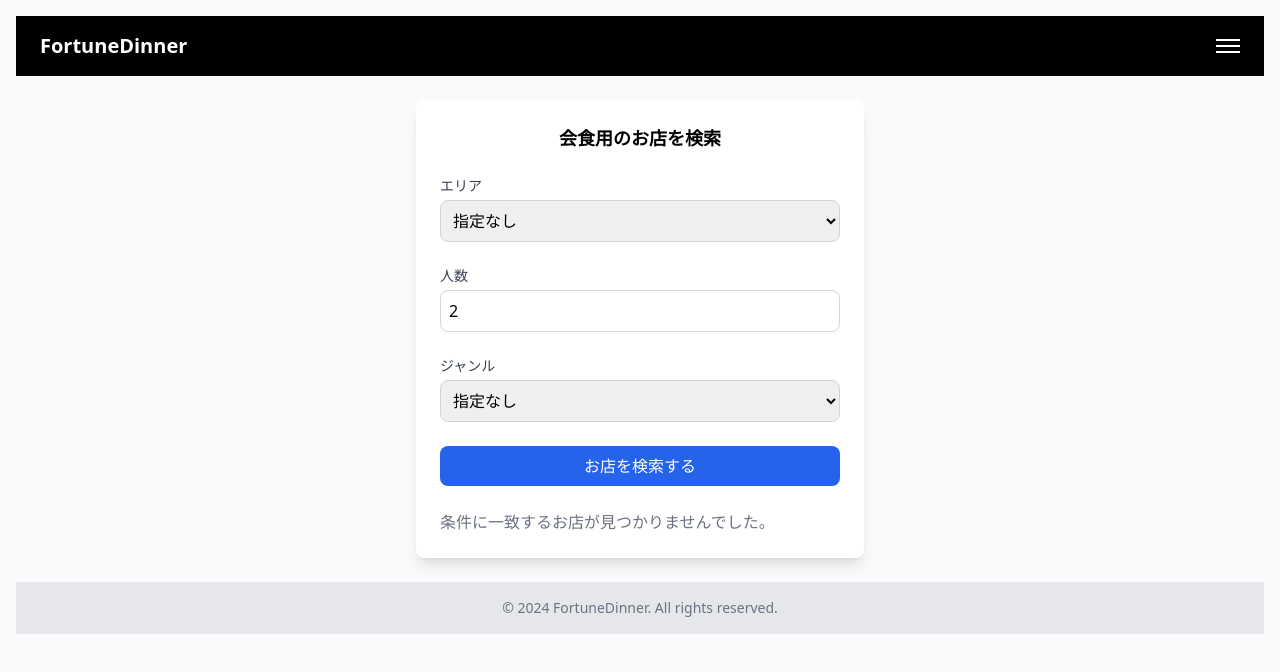
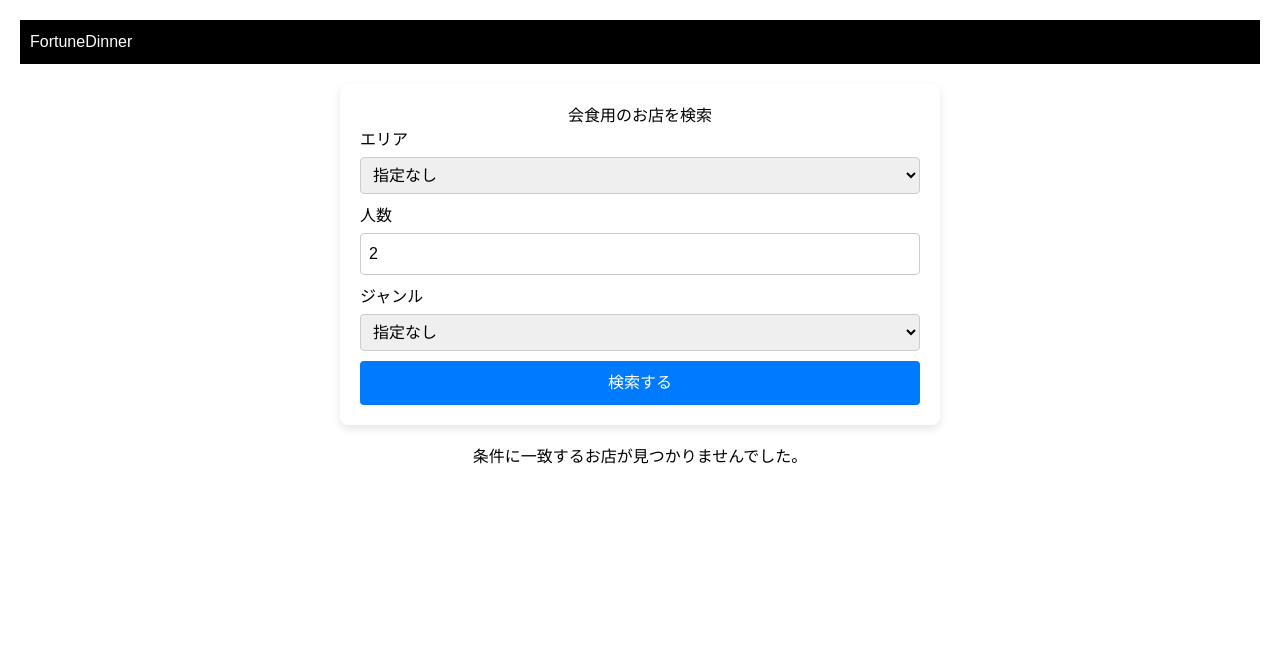
Before and after one commit to teishito/Deploy_Azure_front, a Next.js app: page / in a window 1280 px wide. Shown: the top 672 px of the page. Built offline with nearby package versions, Linux system fonts and the light colour scheme.

Commit message:
Update index.js

```diff
--- a/pages/index.js
+++ b/pages/index.js
@@ -5,98 +5,98 @@ import Footer from "../components/Footer";
 export default function Home() {
   // 状態管理
   const [area, setArea] = useState("指定なし");
-  const [guests, setGuests] = useState(2);
+  const [people, setPeople] = useState(2);
   const [genre, setGenre] = useState("指定なし");
   const [searchResults, setSearchResults] = useState([]);
   const [loading, setLoading] = useState(false);
   const [error, setError] = useState("");
+  const BACKEND_URL = "https://tech0-gen-8-step3-app-py-10.azurewebsites.net";
 
   // 検索処理
-  const handleSearch = async (e) => {
-    e.preventDefault();
+  const handleSearch = async () => {
     setLoading(true);
     setError("");
 
     try {
-      const response = await fetch(
-        "https://tech0-gen-8-step3-app-py-10.azurewebsites.net/api/restaurants",
-        {
+      const response = await fetch(`${BACKEND_URL}/api/restaurants`, {
         method: "POST",
-          headers: { "Content-Type": "application/json" },
+        headers: {
+          "Content-Type": "application/json",
+        },
         body: JSON.stringify({
           area: area === "指定なし" ? "" : area,
           genre: genre === "指定なし" ? "" : genre,
-            people: guests,
+          people,
         }),
-        }
-      );
+      });
 
       if (!response.ok) {
-        throw new Error(`Server error: ${response.status}`);
+        throw new Error(`検索に失敗しました: ${response.status}`);
       }
 
       const data = await response.json();
       setSearchResults(data.restaurants || []);
     } catch (err) {
-      setError(err.message || "検索に失敗しました");
+      setError(err.message || "予期しないエラーが発生しました");
     } finally {
       setLoading(false);
     }
   };
 
   return (
-    <div className="min-h-screen bg-gray-50 flex flex-col items-center p-4">
-      <Header />
-      <main className="w-full max-w-md bg-white rounded-lg shadow-lg mt-6 p-6">
-        <form onSubmit={handleSearch} className="space-y-6">
-          <h2 className="text-lg font-bold text-center">会食用のお店を検索</h2>
+    <div style={{ fontFamily: "'Arial', sans-serif", padding: "20px" }}>
+      <header style={{ backgroundColor: "#000", color: "#fff", padding: "10px" }}>
+        <h1 style={{ margin: 0 }}>FortuneDinner</h1>
+      </header>
 
+      <main style={{ maxWidth: "600px", margin: "20px auto" }}>
+        <div style={{ backgroundColor: "#fff", padding: "20px", borderRadius: "8px", boxShadow: "0 4px 8px rgba(0,0,0,0.1)" }}>
+          <h2 style={{ textAlign: "center" }}>会食用のお店を検索</h2>
+          <form
+            onSubmit={(e) => {
+              e.preventDefault();
+              handleSearch();
+            }}
+          >
             {/* エリア */}
-          <div className="relative mb-4">
-            <label className="block text-sm font-medium text-gray-700 mb-1">
+            <label style={{ display: "block", marginBottom: "10px" }}>
               エリア
-            </label>
               <select
                 value={area}
                 onChange={(e) => setArea(e.target.value)}
-              className="w-full border border-gray-300 rounded-lg p-2"
+                style={{ width: "100%", padding: "8px", marginTop: "5px", border: "1px solid #ccc", borderRadius: "4px" }}
               >
                 <option value="指定なし">指定なし</option>
-              <option value="福岡県福岡市中央区">福岡県福岡市中央区</option>
-              <option value="福岡県福岡市博多区">福岡県福岡市博多区</option>
-              <option value="福岡県福岡市早良区">福岡県福岡市早良区</option>
-              <option value="福岡県福岡市東区">福岡県福岡市東区</option>
-              <option value="福岡県福岡市南区">福岡県福岡市南区</option>
-              <option value="福岡県福岡市西区">福岡県福岡市西区</option>
-              <option value="福岡県福岡市城南区">福岡県福岡市城南区</option>
-              <option value="福岡県北九州市小倉北区">福岡県北九州市小倉北区</option>
+                <option value="福岡県福岡市中央区">福岡市中央区</option>
+                <option value="福岡県福岡市博多区">福岡市博多区</option>
+                <option value="福岡県福岡市早良区">福岡市早良区</option>
+                <option value="福岡県福岡市東区">福岡市東区</option>
+                <option value="福岡県福岡市南区">福岡市南区</option>
+                <option value="福岡県福岡市西区">福岡市西区</option>
+                <option value="福岡県福岡市城南区">福岡市城南区</option>
+                <option value="福岡県北九州市小倉北区">北九州市小倉北区</option>
               </select>
-          </div>
+            </label>
 
             {/* 人数 */}
-          <div>
-            <label className="block text-sm font-medium text-gray-700 mb-1">
+            <label style={{ display: "block", marginBottom: "10px" }}>
               人数
-            </label>
               <input
                 type="number"
-              value={guests}
-              onChange={(e) => setGuests(Number(e.target.value))}
+                value={people}
+                onChange={(e) => setPeople(Number(e.target.value))}
+                style={{ width: "100%", padding: "8px", marginTop: "5px", border: "1px solid #ccc", borderRadius: "4px" }}
                 min={1}
-              className="w-full border border-gray-300 rounded-lg p-2"
-              placeholder="例: 2"
               />
-          </div>
+            </label>
 
             {/* ジャンル */}
-          <div>
-            <label className="block text-sm font-medium text-gray-700 mb-1">
+            <label style={{ display: "block", marginBottom: "10px" }}>
               ジャンル
-            </label>
               <select
                 value={genre}
                 onChange={(e) => setGenre(e.target.value)}
-              className="w-full border border-gray-300 rounded-lg p-2"
+                style={{ width: "100%", padding: "8px", marginTop: "5px", border: "1px solid #ccc", borderRadius: "4px" }}
               >
               <option value="指定なし">指定なし</option>
 
@@ -143,40 +143,54 @@ export default function Home() {
               <option value="鉄板焼き">鉄板焼き</option>
               <option value="串揚げ">串揚げ</option>
               </select>
+            </label>
+
+            <button
+              type="submit"
+              style={{
+                width: "100%",
+                backgroundColor: "#007BFF",
+                color: "#fff",
+                padding: "10px",
+                border: "none",
+                borderRadius: "4px",
+                fontSize: "16px",
+                cursor: "pointer",
+              }}
+            >
+              検索する
+            </button>
+          </form>
         </div>
 
-          {/* 検索ボタン */}
-          <button
-            type="submit"
-            className="w-full bg-blue-600 text-white py-2 rounded-lg hover:bg-blue-700 transition"
+        {/* 検索結果 */}
+        <div style={{ marginTop: "20px" }}>
+          {loading && <p style={{ textAlign: "center", color: "#555" }}>検索中...</p>}
+          {error && <p style={{ color: "red", textAlign: "center" }}>{error}</p>}
+          {searchResults.length > 0 && (
+            <ul style={{ padding: "0", listStyleType: "none" }}>
+              {searchResults.map((result, index) => (
+                <li
+                  key={index}
+                  style={{
+                    backgroundColor: "#fff",
+                    borderRadius: "8px",
+                    boxShadow: "0 4px 8px rgba(0,0,0,0.1)",
+                    padding: "20px",
+                    marginBottom: "10px",
+                  }}
                 >
-            お店を検索する
-          </button>
-        </form>
-
-        {/* 検索結果 */}
-        <div className="mt-6">
-          {loading && <p>検索中...</p>}
-          {error && <p className="text-red-500">{error}</p>}
-          {!loading && searchResults.length > 0 && (
-            <ul className="space-y-4">
-              {searchResults.map((result) => (
-                <li key={result.id} className="bg-gray-100 p-4 rounded-lg shadow">
-                  <h3 className="text-lg font-bold">{result.name}</h3>
+                  <h3>{result.name}</h3>
                   <p>エリア: {result.area}</p>
                   <p>ジャンル: {result.category}</p>
                   <p>予算: ¥{result.budget_min} ~ ¥{result.budget_max}</p>
-                  <p>評価: {result.google_rating || "N/A"}</p>
                 </li>
               ))}
             </ul>
           )}
-          {!loading && searchResults.length === 0 && !error && (
-            <p className="text-gray-500">条件に一致するお店が見つかりませんでした。</p>
-          )}
+          {searchResults.length === 0 && !loading && !error && <p style={{ textAlign: "center" }}>条件に一致するお店が見つかりませんでした。</p>}
         </div>
       </main>
-      <Footer />
     </div>
   );
 }
```
Lines whose indentation alone changed are shown as unchanged.
